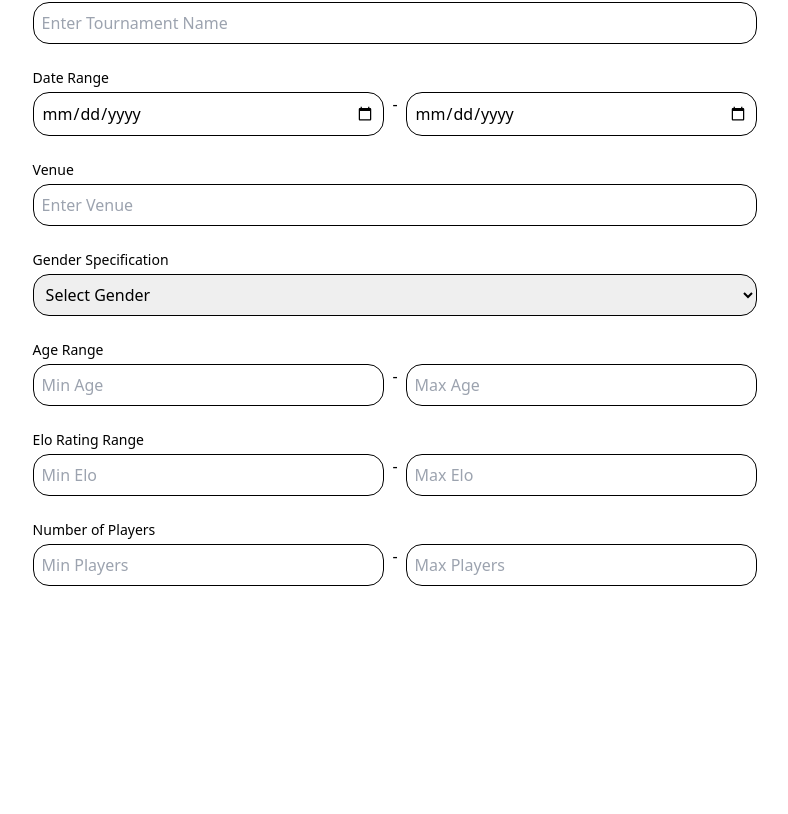
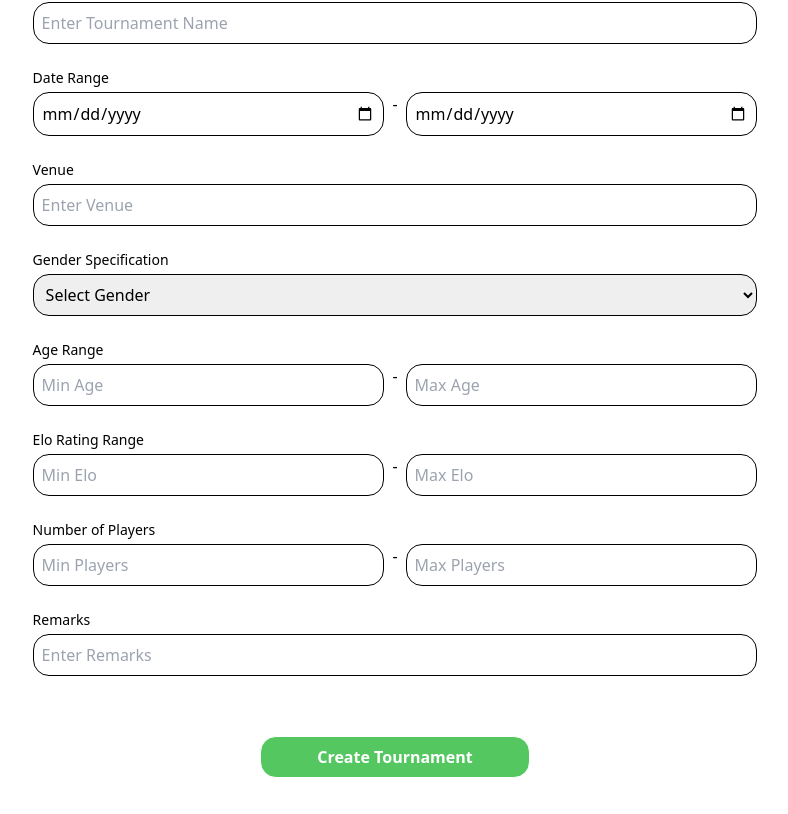
Before and after one commit to zylooooo/CS203, a React (Vite) app in the folder rally-rank-app/: page /administrator-tournaments in a window 1280 px wide. Shown: the part 248-1062 px from the top of the page, without its empty margins (245-1033 px from the left). Before the commit the page ends 874 px from the top, so only its background shows below. Built offline with nearby package versions, Linux system fonts and the light colour scheme; the HTML template or start-up script is replaced by a standard one.

Commit message:
Edited administrator Tournaments.jsx

```diff
--- a/rally-rank-app/src/administrator/Tournaments.jsx
+++ b/rally-rank-app/src/administrator/Tournaments.jsx
@@ -1,3 +1,4 @@
+
 import React from "react";
 
 const AdminTournamentsForm = ({ register, errors }) => (
@@ -151,7 +152,27 @@ const AdminTournamentsForm = ({ register, errors }) => (
         </div>
         <p className="error">{errors.minPlayers?.message || errors.maxPlayers?.message}</p>
       </div>
+      {/* Remarks */}
+      <div className="flex flex-col gap-1">
+        <label htmlFor="venue" className="block text-sm font-medium text-gray-700">
+          Remarks
+        </label>
+        <input
+          className="border p-2 w-full"
+          type="text"
+          id="Remarks"
+          placeholder="Enter Remarks"
+        />
+      </div>
+      <div className = "flex justify-evenly gap-5 pt-10">
+            <button
+              className = "font-bold border px-14 py-2 bg-primary-color-green text-primary-color-white hover:bg-secondary-color-dark-green"
+              type="submit"
+            >
+              Create Tournament
+            </button>
     </div>
+  </div>
   </div>
 );
 
```
